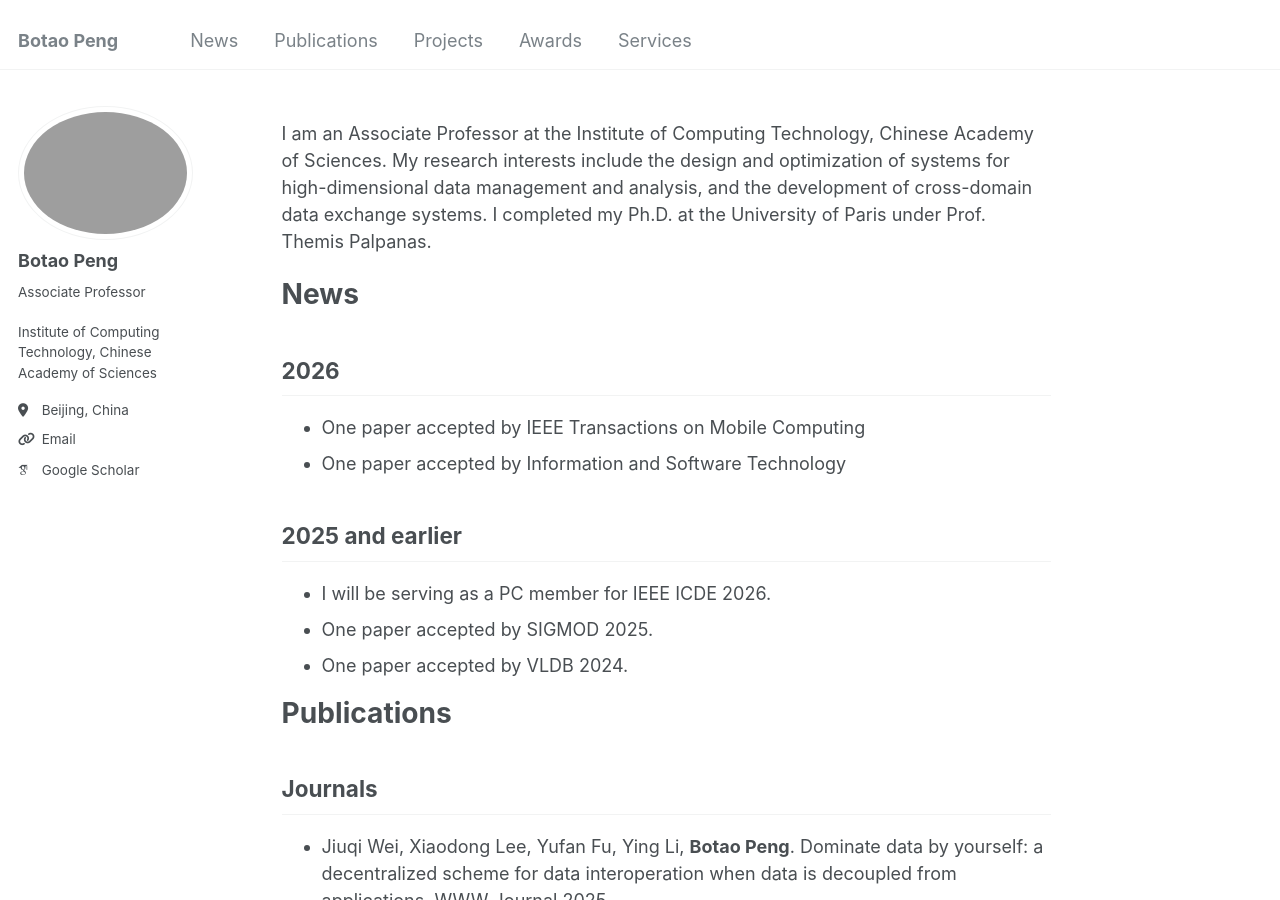
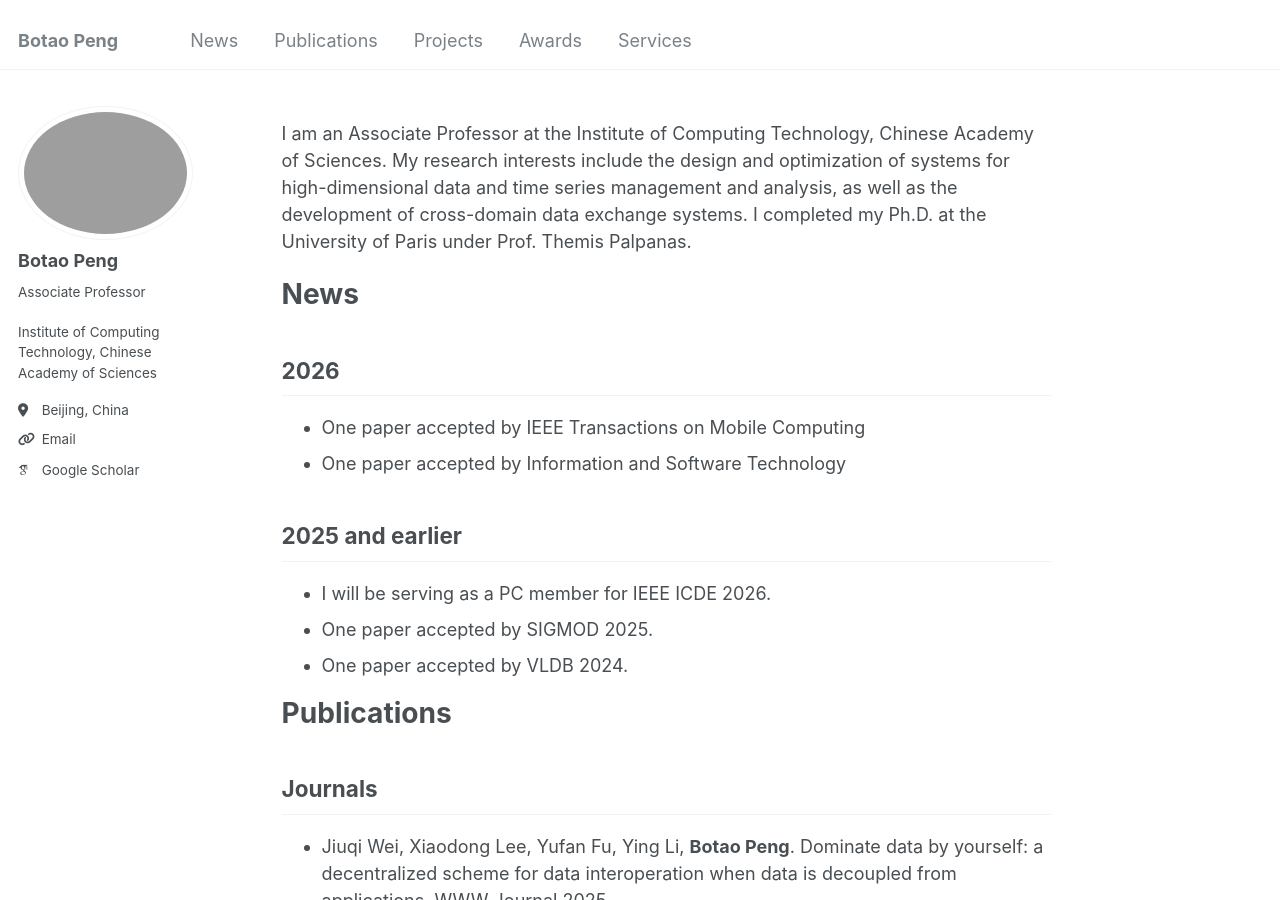
Before and after one commit to BotaoPENG/botaopeng.github.io, a Jekyll site: the page built from _pages/about.md, in a window 1280 px wide and 900 px high. Built offline with Jekyll 4.4.1, drawn with Linux system fonts in a browser that asks for light colours; some web fonts are replaced.

Commit message:
Update about.md

```diff
--- a/_pages/about.md
+++ b/_pages/about.md
@@ -6,7 +6,7 @@ redirect_from:
   - /about/
   - /about.html
 ---
-I am an Associate Professor at the Institute of Computing Technology, Chinese Academy of Sciences. My research interests include the design and optimization of systems for high-dimensional data management and analysis, and the development of cross-domain data exchange systems. I completed my Ph.D. at the University of Paris under Prof. Themis Palpanas.
+I am an Associate Professor at the Institute of Computing Technology, Chinese Academy of Sciences. My research interests include the design and optimization of systems for high-dimensional data and time series management and analysis, as well as the development of cross-domain data exchange systems. I completed my Ph.D. at the University of Paris under Prof. Themis Palpanas.
 
 # News {#news}
 
```
